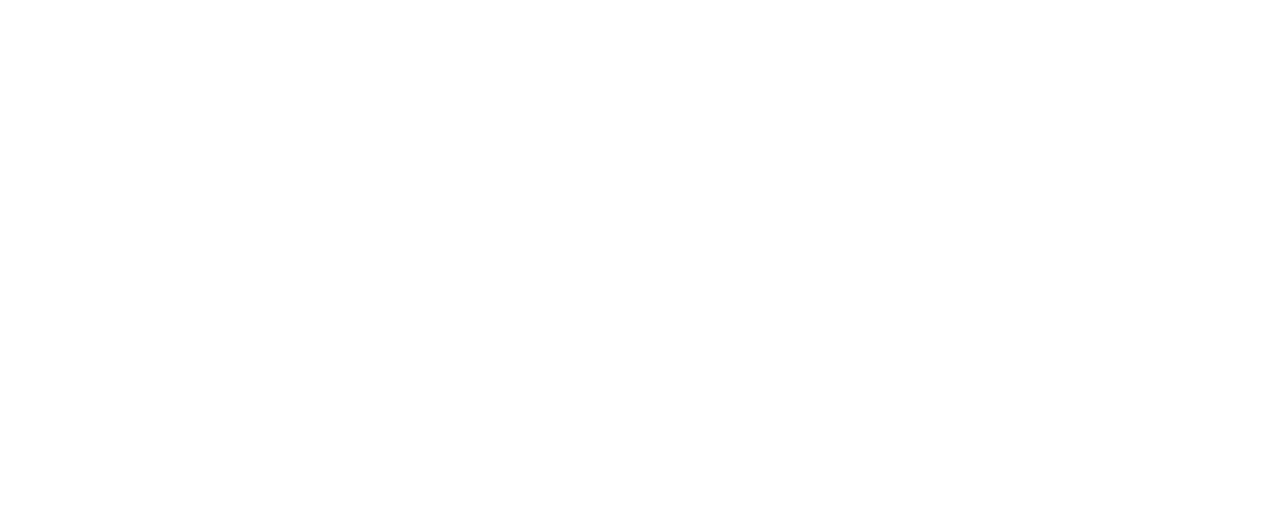
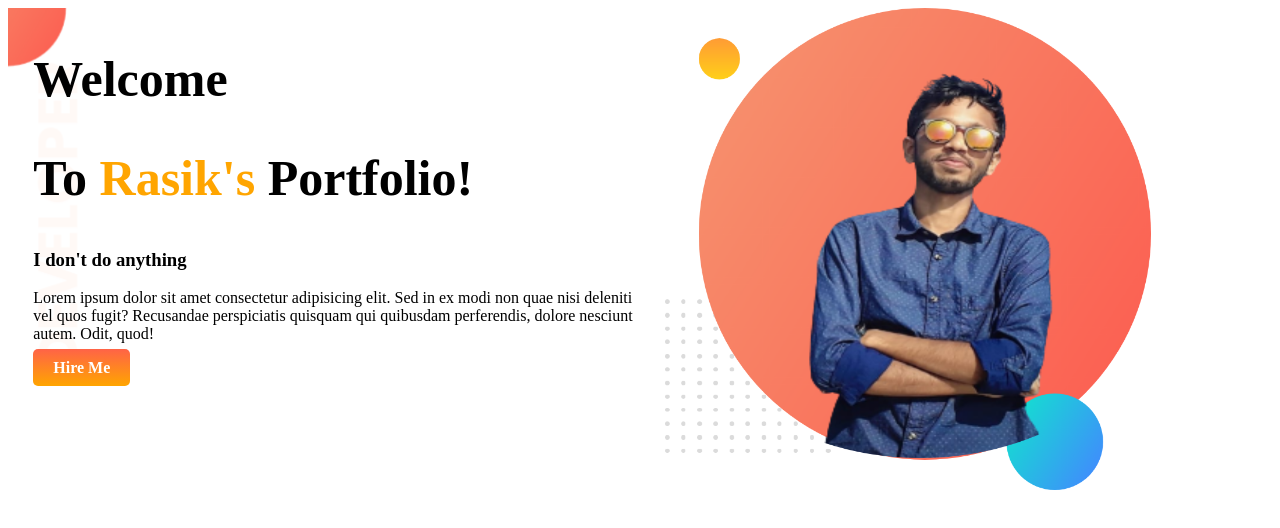
Before and after one commit to ras1k/my-portfolio, a plain HTML site: page index.html in a window 1280 px wide. Drawn offline with Linux system fonts and the light colour scheme.

Commit message:
added bg

```diff
--- a/index.html
+++ b/index.html
@@ -7,6 +7,18 @@
     <link rel="stylesheet" href="style.css">
 </head>
 <body>
+    <section class="top-banner">
+        <div class="half-width">
+            <h1>Welcome</h1>
+            <h1>To <span class="name">Rasik's</span> Portfolio!</h1>
+            <h3>I don't do anything</h3>
+            <p>Lorem ipsum dolor sit amet consectetur adipisicing elit. Sed in ex modi non quae nisi deleniti vel quos fugit? Recusandae perspiciatis quisquam qui quibusdam perferendis, dolore nesciunt autem. Odit, quod!</p>
+            <a class="link-button" target="blank" href="https://github.com/ras1k">Hire Me</a>
+        </div>
+        <div class="half-width">
+            <img src="images/rasik logo.png" alt="">
+        </div>
+    </section>
 
 </body>
 </html>
--- a/style.css
+++ b/style.css
@@ -0,0 +1,28 @@
+h1{
+    font-size: 50px;
+}
+.name{
+    color: orange;
+}
+section{
+    display: flex;
+}
+.half-width{
+    width: 50%;
+    padding-left: 2%;
+}
+.half-width img{
+    width: 80%;
+}
+.link-button{
+    text-decoration: none;
+    background-image: linear-gradient(tomato, orange);
+    color: white;
+    font-weight: 700;
+    padding: 10px 20px;
+    border-radius: 5px;
+}
+.top-banner{
+    background-image: url(images/top-banner.png);
+    background-repeat: no-repeat;
+}
```
Also changed, not shown: images/dream-bg.png (added), images/exp-bg.png (added), images/my-bg.png (added), images/my-bg2.png (added), images/rasik logo.png (added), images/rasik.png (added), images/top-banner.png (added).
